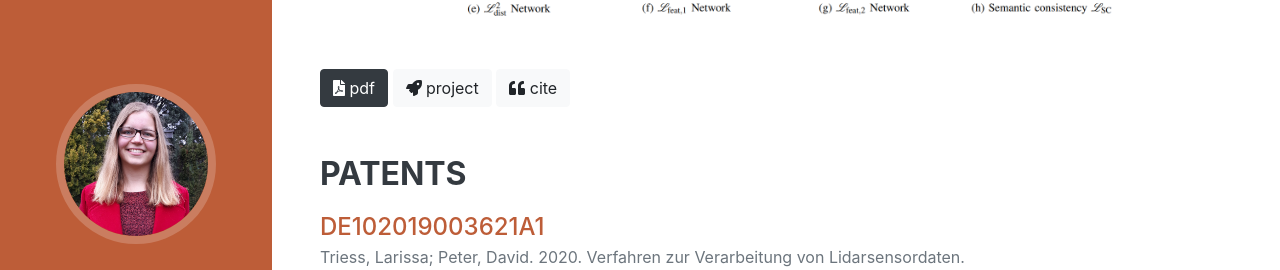
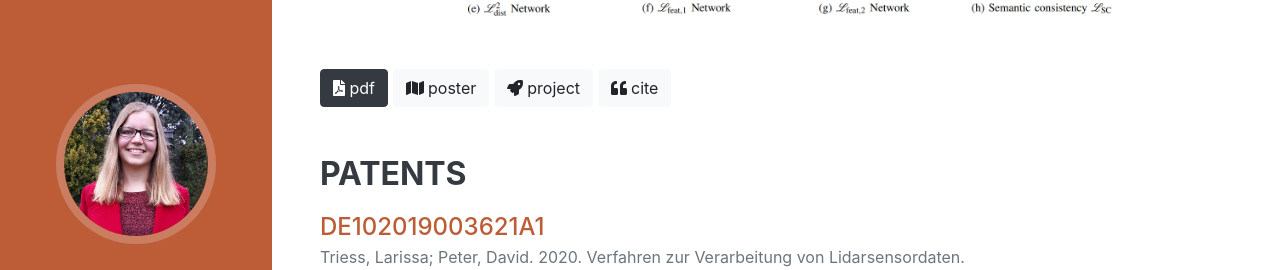
Before and after one commit to ltriess/ltriess.github.io, a Jekyll site: the page built from index.md, in a window 1280 px wide and 900 px high, scrolled down 2121 px. Shown: the part 182-452 px from the top of the window. Built offline with Jekyll 4.4.1, drawn with Linux system fonts in a browser that asks for light colours; nearby versions of some CDN libraries; some web fonts are replaced.

Commit message:
Add poster pdf

```diff
--- a/_sections/01_publications.html
+++ b/_sections/01_publications.html
@@ -89,6 +89,7 @@ order: 1
         </a>
 
         <a target=_blank href=https://arxiv.org/pdf/1907.00787.pdf class="btn btn-dark"><i class="fas fa-file-pdf" aria-hidden=true></i>&nbsp;pdf</a>
+        <a target=_blank href="/assets/pdf/triess2019iv_poster.pdf" class="btn btn-light"><i class="fas fa-map" aria-hidden=true></i>&nbsp;poster</a>
         <a target=_blank href=https://larissa.triess.eu/pc-upsampling class="btn btn-light"><i class="fa fa-rocket" aria-hidden=true></i>&nbsp;project</a>
         <button class="btn btn-light" onclick="document.getElementById('idtriess2019iv').style.display='block'"><i class="fa fa-quote-left" aria-hidden=true></i>&nbsp;cite</button>
         <div id="idtriess2019iv" class="modal">
```
Also changed, not shown: 1 other file.
